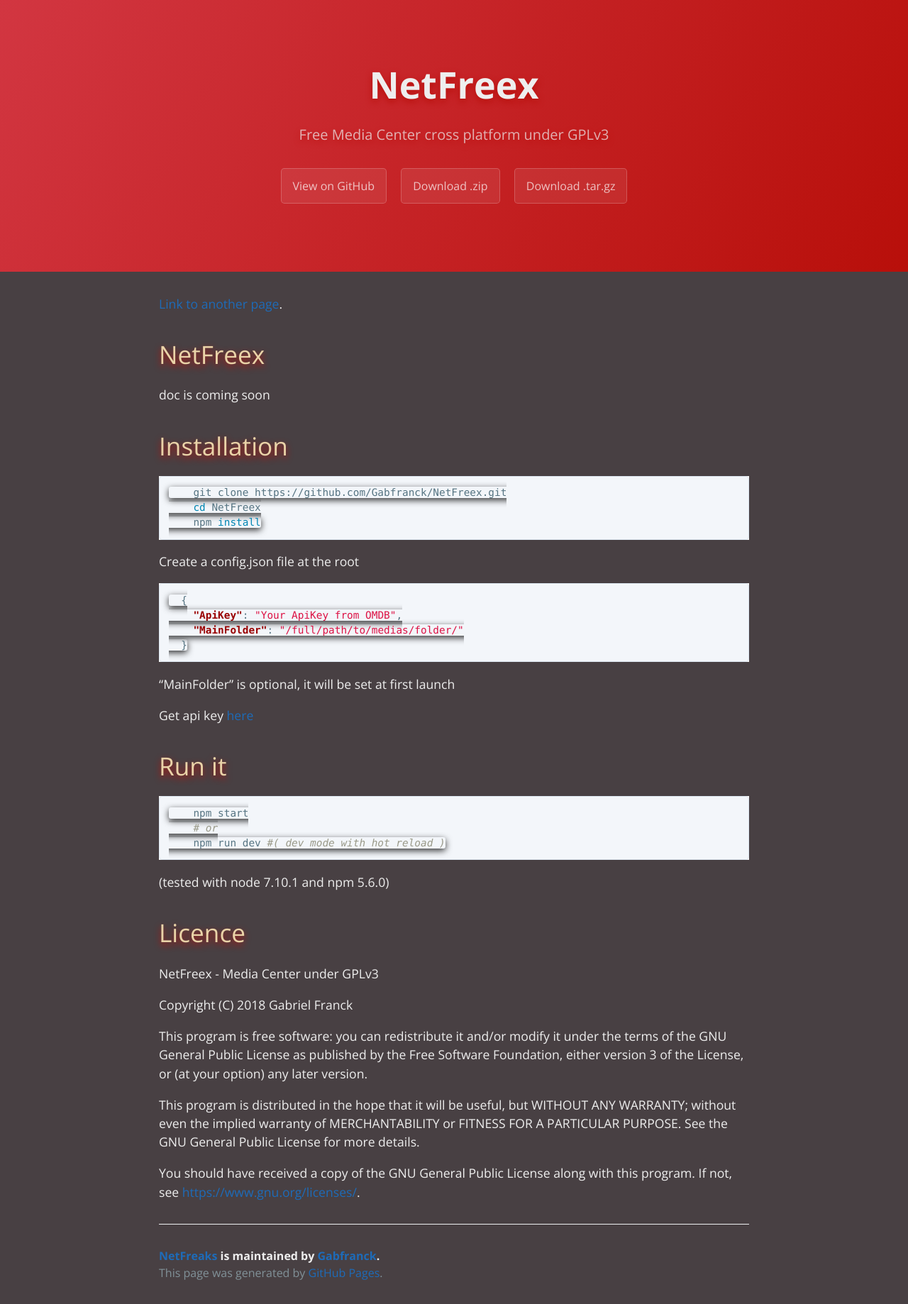
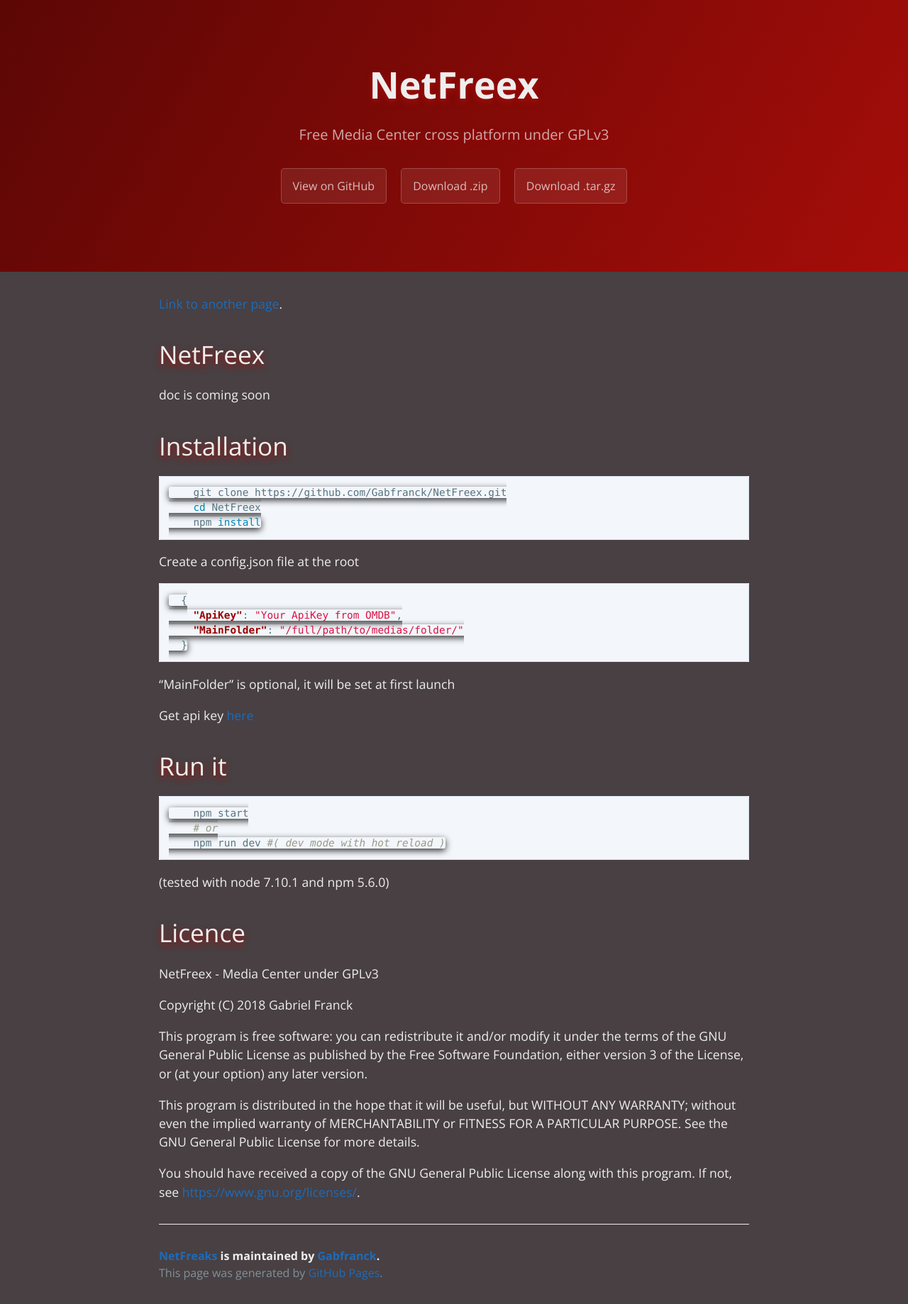
Before and after one commit to Gabfranck/NetFreaks, a Jekyll site: the page built from index.md, in a window 1280 px wide. Shown: the whole page at 71% size. Built offline with Jekyll 4.4.1, drawn with Linux system fonts in a browser that asks for light colours.

Commit message:
commit to change colors :)

```diff
--- a/_sass/variables.scss
+++ b/_sass/variables.scss
@@ -3,12 +3,12 @@
 $medium-breakpoint: 42em !default;
 
 // Headers
-$header-heading-color: #EAD3A8 !default;
-$header-bg-color: #b80f0a !default;
-$header-bg-color-secondary: #D23641!default;
+$header-heading-color: #eee !default;
+$header-bg-color: #a50d09 !default;
+$header-bg-color-secondary: #5c0705!default;
 
 // Text
-$section-headings-color: #EAD3A8 !default;
+$section-headings-color: #eee !default;
 $body-text-color: #eee !default;
 $body-bg-color: #484043 !default;
 $body-link-color: #1e6bb8 !default;
--- a/assets/css/style.scss
+++ b/assets/css/style.scss
@@ -6,6 +6,6 @@
 h1, h2, h3, h4, h5{
   color: #eee ;
   font-weight: bold;
-  text-shadow: 0 4px 10px #b80f0a;
+  text-shadow: 0 4px 10px #a50d09;
   /*rgba(255,255,255,0.5)*/
 }
```
